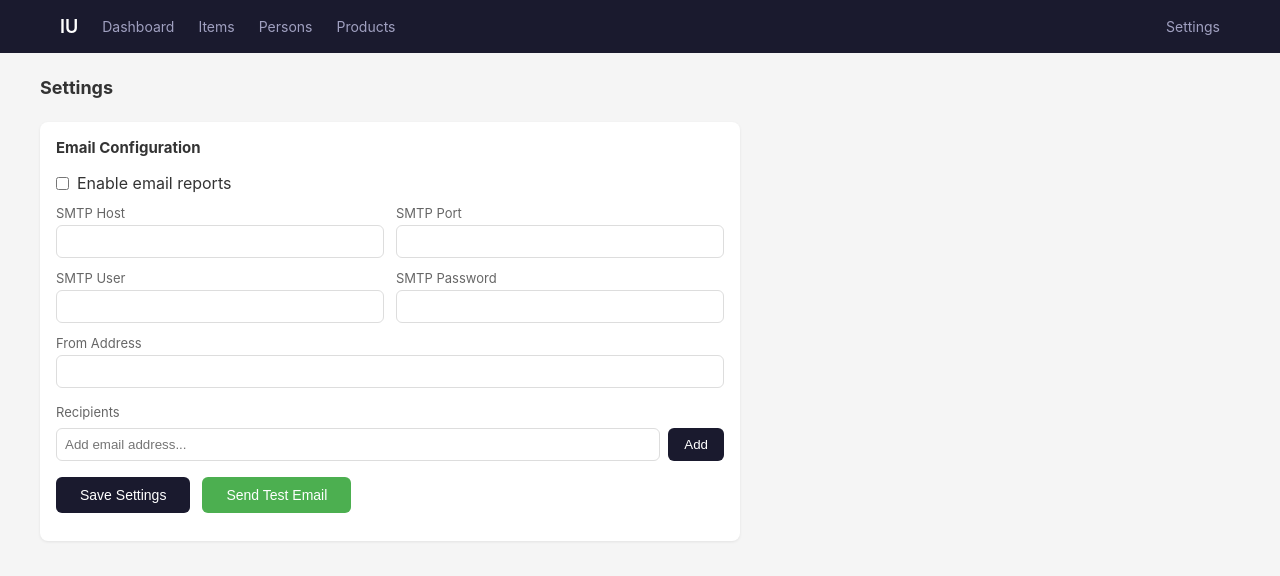
After one commit to tai769/Infomation-Union, a FastAPI app: template iu/web/templates/settings.html in a window 1280 px wide. The commit adds this page. Shown: the top 576 px of the page. Run offline with FastAPI, Linux system fonts and the light colour scheme; the template is opened without the code that fills it, so the values that code supplies are empty.

Commit message:
Add email settings page in Web UI
- Settings page at /settings for email configuration
- Add/remove multiple email recipients via UI
- SMTP host, port, user, password configuration
- Test email button to verify settings
- Settings link in navigation bar

Co-Authored-By: Claude Opus 4.7 <noreply@anthropic.com>

```diff
--- a/iu/web/app.py
+++ b/iu/web/app.py
@@ -149,6 +149,78 @@ async def product_detail(request: Request, product_id: str):
     )
 
 
+@app.get("/settings", response_class=HTMLResponse)
+async def settings_page(request: Request):
+    config = load_config()
+    return templates.TemplateResponse(
+        request=request, name="settings.html",
+        context={"config": config}
+    )
+
+
+@app.post("/api/settings/email")
+async def update_email_settings(request: Request):
+    from iu.config import save_config
+    config = load_config()
+
+    data = await request.json()
+    config.email.enabled = data.get("enabled", False)
+    config.email.smtp_host = data.get("smtp_host", "")
+    config.email.smtp_port = int(data.get("smtp_port", 587))
+    config.email.smtp_user = data.get("smtp_user", "")
+    config.email.smtp_password = data.get("smtp_password", "")
+    config.email.from_addr = data.get("from_addr", "")
+    config.email.to_addrs = [a.strip() for a in data.get("to_addrs", []) if a.strip()]
+
+    save_config(config)
+    return {"status": "ok", "message": "Email settings saved"}
+
+
+@app.post("/api/settings/email/test")
+async def test_email(request: Request):
+    from iu.delivery.email_report import send_report
+    config = load_config()
+
+    if not config.email.enabled:
+        return {"status": "error", "message": "Email is not enabled"}
+
+    try:
+        conn = _get_conn()
+        await send_report(conn, config)
+        conn.close()
+        return {"status": "ok", "message": f"Test email sent to {config.email.to_addrs}"}
+    except Exception as e:
+        return {"status": "error", "message": str(e)}
+
+
+@app.post("/api/settings/email/add-recipient")
+async def add_recipient(request: Request):
+    from iu.config import save_config
+    config = load_config()
+
+    data = await request.json()
+    email = data.get("email", "").strip()
+    if email and email not in config.email.to_addrs:
+        config.email.to_addrs.append(email)
+        save_config(config)
+
+    return {"status": "ok", "recipients": config.email.to_addrs}
+
+
+@app.post("/api/settings/email/remove-recipient")
+async def remove_recipient(request: Request):
+    from iu.config import save_config
+    config = load_config()
+
+    data = await request.json()
+    email = data.get("email", "").strip()
+    if email in config.email.to_addrs:
+        config.email.to_addrs.remove(email)
+        save_config(config)
+
+    return {"status": "ok", "recipients": config.email.to_addrs}
+
+
 @app.get("/api/items")
 async def api_items(
     person: str = "",
--- a/iu/web/templates/base.html
+++ b/iu/web/templates/base.html
@@ -45,6 +45,7 @@
             <a href="/items" class="{% if request.url.path == '/items' %}active{% endif %}">Items</a>
             <a href="/persons" class="{% if request.url.path == '/persons' %}active{% endif %}">Persons</a>
             <a href="/products" class="{% if request.url.path == '/products' %}active{% endif %}">Products</a>
+            <a href="/settings" class="{% if request.url.path == '/settings' %}active{% endif %}" style="margin-left: auto;">Settings</a>
         </div>
     </nav>
     <div class="container content">
--- /dev/null
+++ b/iu/web/templates/settings.html
@@ -0,0 +1,130 @@
+{% extends "base.html" %}
+{% block title %}Settings — Information Union{% endblock %}
+{% block content %}
+<h2 style="font-size: 18px; margin-bottom: 24px;">Settings</h2>
+
+<div class="card" style="max-width: 700px;">
+    <h3>Email Configuration</h3>
+    <form id="email-form" style="margin-top: 16px;">
+        <div style="margin-bottom: 12px;">
+            <label style="display: flex; align-items: center; gap: 8px; cursor: pointer;">
+                <input type="checkbox" id="email-enabled" {% if config.email.enabled %}checked{% endif %}>
+                <span>Enable email reports</span>
+            </label>
+        </div>
+
+        <div style="display: grid; grid-template-columns: 1fr 1fr; gap: 12px; margin-bottom: 12px;">
+            <div>
+                <label style="font-size: 13px; color: #666; display: block; margin-bottom: 4px;">SMTP Host</label>
+                <input type="text" id="smtp-host" value="{{ config.email.smtp_host }}" style="width: 100%; padding: 8px; border: 1px solid #ddd; border-radius: 6px;">
+            </div>
+            <div>
+                <label style="font-size: 13px; color: #666; display: block; margin-bottom: 4px;">SMTP Port</label>
+                <input type="number" id="smtp-port" value="{{ config.email.smtp_port }}" style="width: 100%; padding: 8px; border: 1px solid #ddd; border-radius: 6px;">
+            </div>
+        </div>
+
+        <div style="display: grid; grid-template-columns: 1fr 1fr; gap: 12px; margin-bottom: 12px;">
+            <div>
+                <label style="font-size: 13px; color: #666; display: block; margin-bottom: 4px;">SMTP User</label>
+                <input type="text" id="smtp-user" value="{{ config.email.smtp_user }}" style="width: 100%; padding: 8px; border: 1px solid #ddd; border-radius: 6px;">
+            </div>
+            <div>
+                <label style="font-size: 13px; color: #666; display: block; margin-bottom: 4px;">SMTP Password</label>
+                <input type="password" id="smtp-password" value="{{ config.email.smtp_password }}" style="width: 100%; padding: 8px; border: 1px solid #ddd; border-radius: 6px;">
+            </div>
+        </div>
+
+        <div style="margin-bottom: 16px;">
+            <label style="font-size: 13px; color: #666; display: block; margin-bottom: 4px;">From Address</label>
+            <input type="email" id="from-addr" value="{{ config.email.from_addr }}" style="width: 100%; padding: 8px; border: 1px solid #ddd; border-radius: 6px;">
+        </div>
+
+        <div style="margin-bottom: 16px;">
+            <label style="font-size: 13px; color: #666; display: block; margin-bottom: 8px;">Recipients</label>
+            <div id="recipients-list" style="margin-bottom: 8px;">
+                {% for addr in config.email.to_addrs %}
+                <div class="recipient-item" style="display: flex; align-items: center; gap: 8px; margin-bottom: 6px; padding: 6px 10px; background: #f5f5f5; border-radius: 6px;">
+                    <span style="flex: 1;">{{ addr }}</span>
+                    <button onclick="removeRecipient('{{ addr }}')" style="background: #ff4444; color: white; border: none; border-radius: 4px; padding: 2px 8px; cursor: pointer; font-size: 12px;">Remove</button>
+                </div>
+                {% endfor %}
+            </div>
+            <div style="display: flex; gap: 8px;">
+                <input type="email" id="new-recipient" placeholder="Add email address..." style="flex: 1; padding: 8px; border: 1px solid #ddd; border-radius: 6px;">
+                <button onclick="addRecipient()" style="padding: 8px 16px; background: #1a1a2e; color: white; border: none; border-radius: 6px; cursor: pointer;">Add</button>
+            </div>
+        </div>
+
+        <div style="display: flex; gap: 12px;">
+            <button type="button" onclick="saveEmailSettings()" style="padding: 10px 24px; background: #1a1a2e; color: white; border: none; border-radius: 6px; cursor: pointer; font-size: 14px;">Save Settings</button>
+            <button type="button" onclick="testEmail()" style="padding: 10px 24px; background: #4caf50; color: white; border: none; border-radius: 6px; cursor: pointer; font-size: 14px;">Send Test Email</button>
+        </div>
+    </form>
+    <div id="email-status" style="margin-top: 12px; font-size: 13px;"></div>
+</div>
+
+<script>
+async function saveEmailSettings() {
+    const data = {
+        enabled: document.getElementById('email-enabled').checked,
+        smtp_host: document.getElementById('smtp-host').value,
+        smtp_port: document.getElementById('smtp-port').value,
+        smtp_user: document.getElementById('smtp-user').value,
+        smtp_password: document.getElementById('smtp-password').value,
+        from_addr: document.getElementById('from-addr').value,
+        to_addrs: Array.from(document.querySelectorAll('.recipient-item span')).map(el => el.textContent.trim()),
+    };
+
+    const resp = await fetch('/api/settings/email', {
+        method: 'POST',
+        headers: {'Content-Type': 'application/json'},
+        body: JSON.stringify(data),
+    });
+    const result = await resp.json();
+    showStatus(result.status, result.message);
+}
+
+async function testEmail() {
+    showStatus('info', 'Sending test email...');
+    const resp = await fetch('/api/settings/email/test', {method: 'POST'});
+    const result = await resp.json();
+    showStatus(result.status, result.message);
+}
+
+async function addRecipient() {
+    const input = document.getElementById('new-recipient');
+    const email = input.value.trim();
+    if (!email) return;
+
+    const resp = await fetch('/api/settings/email/add-recipient', {
+        method: 'POST',
+        headers: {'Content-Type': 'application/json'},
+        body: JSON.stringify({email}),
+    });
+    const result = await resp.json();
+    if (result.status === 'ok') {
+        input.value = '';
+        location.reload();
+    }
+}
+
+async function removeRecipient(email) {
+    const resp = await fetch('/api/settings/email/remove-recipient', {
+        method: 'POST',
+        headers: {'Content-Type': 'application/json'},
+        body: JSON.stringify({email}),
+    });
+    const result = await resp.json();
+    if (result.status === 'ok') {
+        location.reload();
+    }
+}
+
+function showStatus(type, message) {
+    const el = document.getElementById('email-status');
+    const color = type === 'ok' ? '#4caf50' : type === 'error' ? '#ff4444' : '#2196f3';
+    el.innerHTML = `<span style="color: ${color};">${message}</span>`;
+}
+</script>
+{% endblock %}
```
